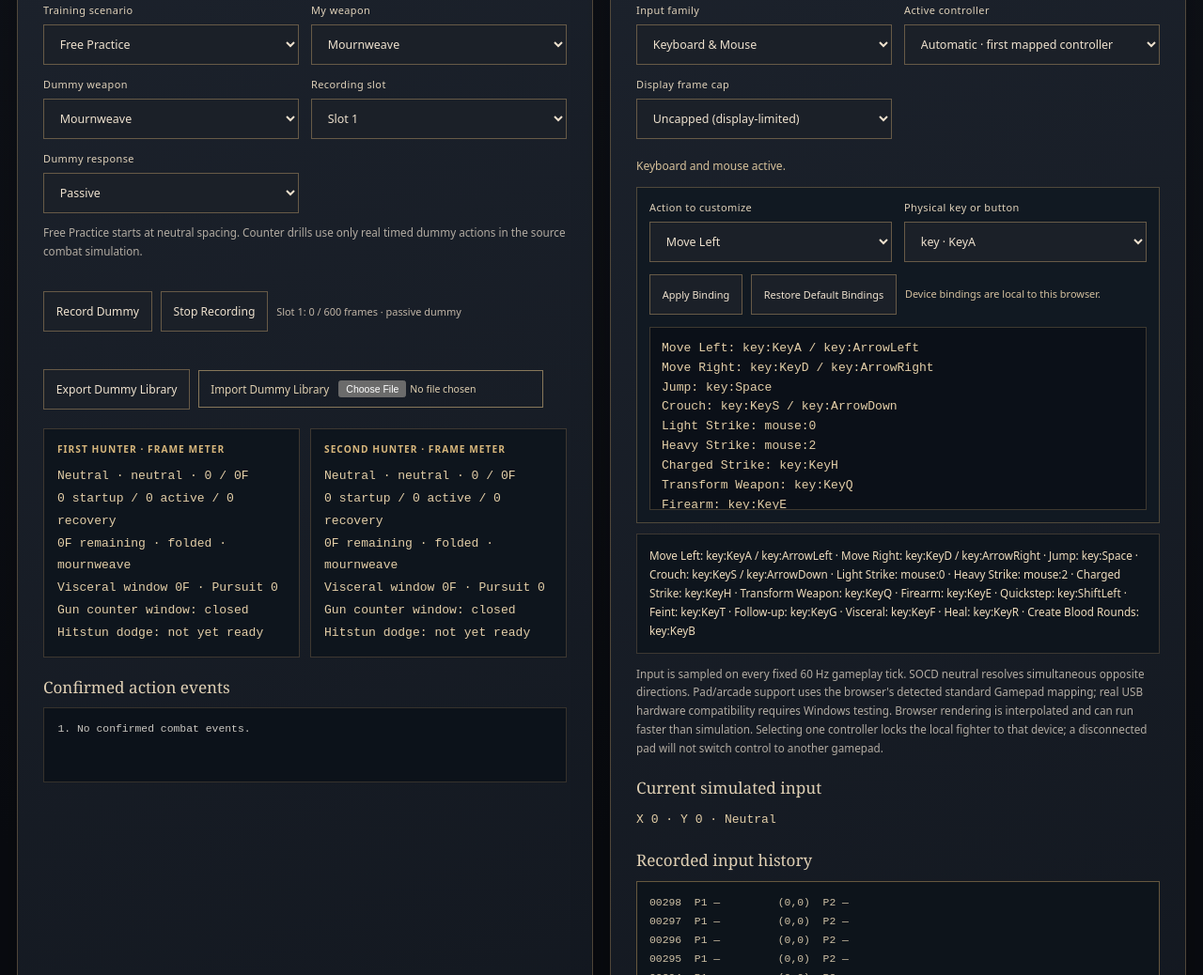
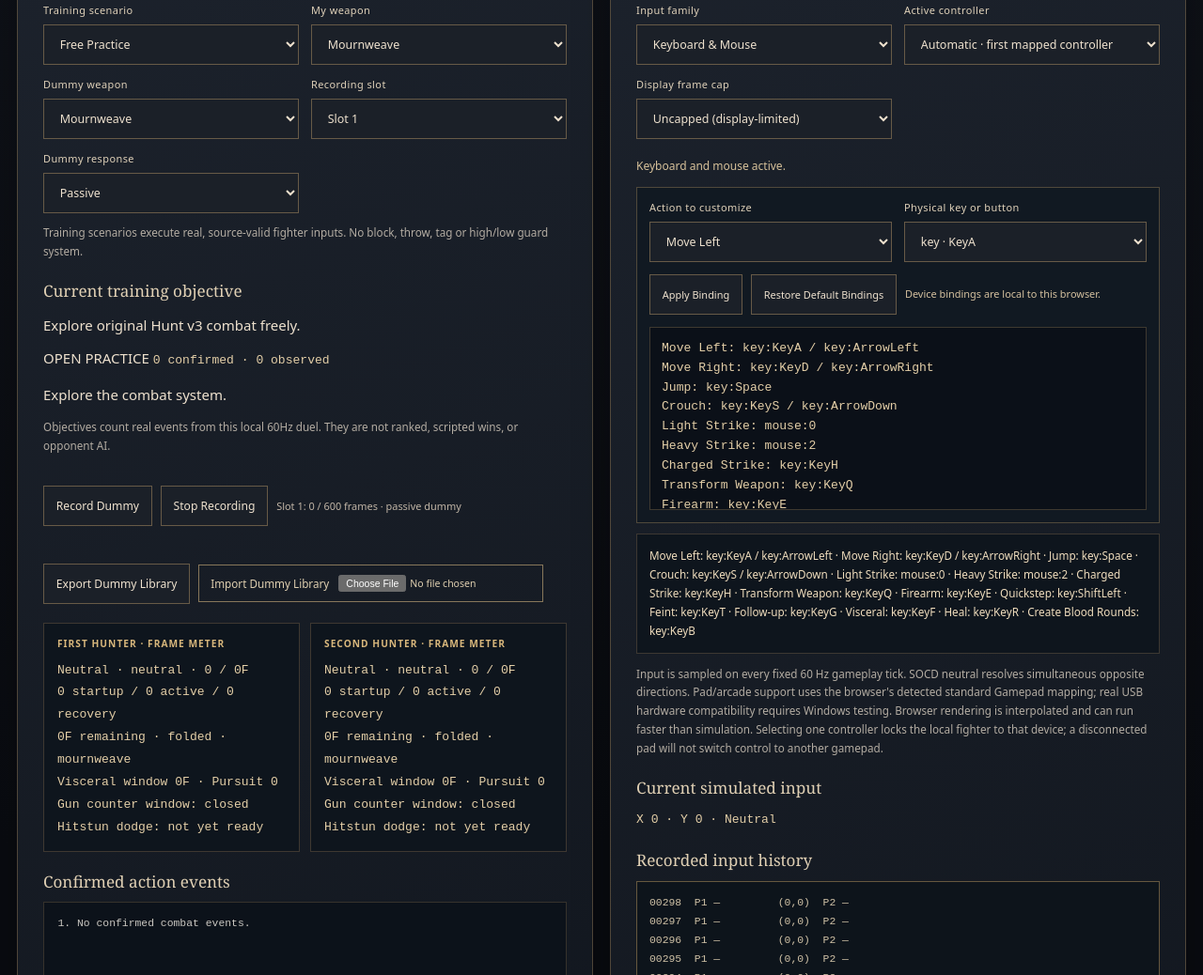
Before and after one commit to ProhorovIlja/seamless-fight, a website: page public/hunt.html in a window 1280 px wide. Shown: the part 1454-2492 px from the top of the page at 94% size. Drawn offline with Linux system fonts and the light colour scheme.

Commit message:
feat(practice-ui): English-only category-based offense defense anti-air training with confirmed source objective panel

```diff
--- a/public/hunt.html
+++ b/public/hunt.html
@@ -58,20 +58,23 @@
   <section class="panel" aria-labelledby="training-title">
    <p class="eyebrow">COMBAT TRAINING</p><h2 id="training-title">Dummy & frame data</h2>
    <div class="field-grid">
-    <label>Training scenario<select id="drill">
-     <option value="free">Free Practice</option>
-     <option value="parry-heavy">Firearm: Counter Heavy Windup</option>
-     <option value="parry-heal">Firearm: Counter Vial Healing</option>
-     <option value="parry-blood">Firearm: Counter Blood Rounds</option>
-     <option value="escape-stun">Quickstep: Escape Normal Hitstun</option>
-     <option value="dodge-shot">Quickstep: Evade Gunfire</option>
-    </select></label>
+    <label>Training scenario<select id="drill"><option value="free">Free Practice</option></select></label>
     <label>My weapon<select id="my-weapon"><option value="mournweave">Mournweave</option><option value="thornwake">Thornwake</option></select></label>
     <label>Dummy weapon<select id="dummy-weapon"><option value="mournweave">Mournweave</option><option value="thornwake">Thornwake</option></select></label>
     <label>Recording slot<select id="dummy-slot"><option value="0">Slot 1</option><option value="1">Slot 2</option><option value="2">Slot 3</option><option value="3">Slot 4</option><option value="4">Slot 5</option><option value="5">Slot 6</option><option value="6">Slot 7</option><option value="7">Slot 8</option></select></label>
     <label>Dummy response<select id="dummy-mode"><option value="passive">Passive</option><option value="loop">Loop Recording</option><option value="random">Seeded Random Recordings</option><option value="reversal">Reversal after Recovery</option></select></label>
    </div>
-   <p class="tiny-note" id="drill-help">Free Practice starts at neutral spacing. Counter drills use only real timed dummy actions in the source combat simulation.</p>
+   <p class="tiny-note" id="drill-help">Training scenarios execute real, source-valid fighter inputs. No block, throw, tag or high/low guard system.</p>
+   <div class="objective" aria-label="Confirmed offline training objective">
+    <h3 class="subhead">Current training objective</h3>
+    <p id="goal-description">Explore original Hunt v3 combat freely.</p>
+    <div class="goal-row">
+     <span id="goal-category">OPEN PRACTICE</span>
+     <output id="goal-progress" aria-live="polite">0 confirmed · 0 observed</output>
+    </div>
+    <p id="goal-feedback" role="status">Explore the combat system.</p>
+    <p class="tiny-note">Objectives count real events from this local 60Hz duel. They are not ranked, scripted wins, or opponent AI.</p>
+   </div>
    <div class="button-row"><button id="record" type="button">Record Dummy</button><button id="stop-record" type="button">Stop Recording</button><span id="record-frames">8 slots · up to 600 frames each</span></div>
    <div class="button-row">
     <button id="export-dummy" type="button">Export Dummy Library</button>
```
